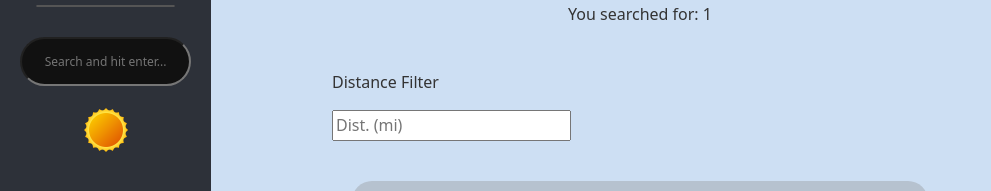
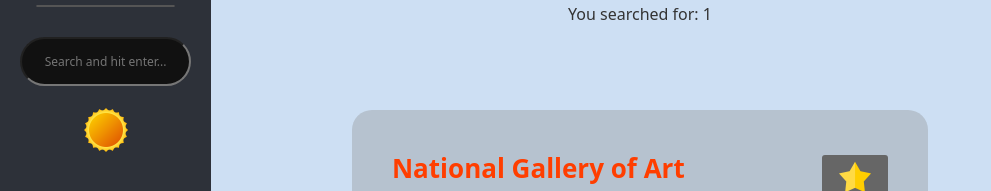
Before and after one commit to wcraig2/MasonEventFinder, a SvelteKit app: page /search/1 in a window 1280 px wide. Shown: the part 194-385 px from the top of the page, without its empty margins (0-991 px from the left). Built offline with nearby package versions, Linux system fonts and the light colour scheme.

Commit message:
commented out unused input

```diff
--- a/src/routes/search/[slug]/+page.svelte
+++ b/src/routes/search/[slug]/+page.svelte
@@ -26,10 +26,10 @@
         No results. Try searching again.
     </div>
 {:else}
-    <div class="filter-presets-block">
+    <!-- <div class="filter-presets-block">
         <p class="filter-preset-text">Distance Filter</p>
         <input type="number" placeholder="Dist. (mi)">
-    </div>
+    </div> -->
 
     {#each places as p, i}
         {#if i < limit}
```
